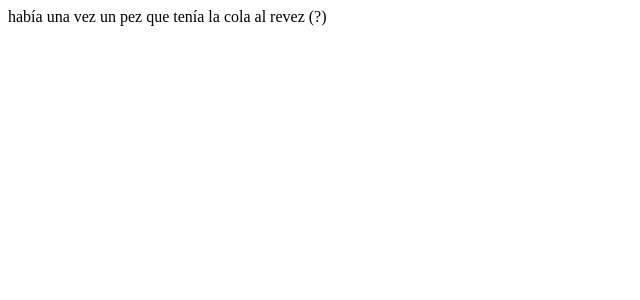
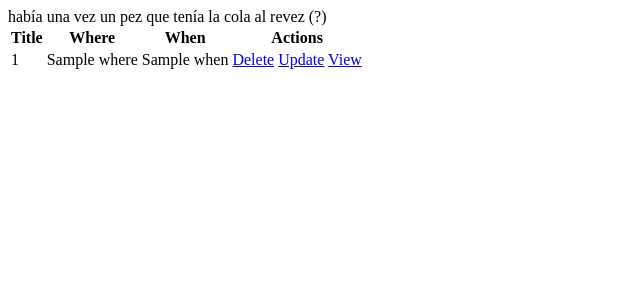
Before and after one commit to beigna/mitin, a Django app: template source/templates/meetings/list.html in a window 1280 px wide. Shown: the top 300 px of the page, without its empty margins (0-640 px from the left). Run offline with Django 3.2, Linux system fonts and the light colour scheme; the template is opened without the code that fills it: most values are stand-ins (such as "Sample title", 1, 10 or a date in 2020); parts of the project's set-up code (start-up, migrations or seed data) failed here and were passed over.

Commit message:
New urls, views and templates

```diff
--- a/source/meetings/urls.py
+++ b/source/meetings/urls.py
@@ -3,7 +3,12 @@ from django.conf.urls.defaults import patterns, url
 
 urlpatterns = patterns('meetings.views',
     url(r'^$', 'list', name='meetings_list'),
+    url(r'^(?P<slug>[\w\-]+)/$', 'view', name='meetings_view'),
+
     url(r'^create/$', 'create', name='meetings_create'),
+    url(r'^(?P<slug>[\w\-]+)/update/$', 'update', name='meetings_update'),
+    url(r'^(?P<slug>[\w\-]+)/delete/$', 'delete', name='meetings_delete'),
+
     url(r'^confirm/$', 'confirm', name='meetings_confirm'),
     url(r'^respond/$', 'respond', name='meetings_respond'),
 )
--- a/source/templates/meetings/list.html
+++ b/source/templates/meetings/list.html
@@ -3,4 +3,25 @@
 
 {% block content %}
 había una vez un pez que tenía la cola al revez (?)
+
+<table>
+  <tr>
+    <th>{% trans 'Title' %}</th>
+    <th>{% trans 'Where' %}</th>
+    <th>{% trans 'When' %}</th>
+    <th>{% trans 'Actions' %}</th>
+  </tr>
+  {% for meeting in meetings %}
+  <tr>
+    <td>{{ meeting.id }}</td>
+    <td>{{ meeting.where }}</td>
+    <td>{{ meeting.when }}</td>
+    <td>
+      <a href="{% url meetings_delete meeting.slug %}">{% trans 'Delete' %}</a>
+      <a href="{% url meetings_update meeting.slug %}">{% trans 'Update' %}</a>
+      <a href="{% url meetings_view meeting.slug %}">{% trans 'View' %}</a>
+    </td>
+  </tr>
+  {% endfor %}
+</table>
 {% endblock %}
```
Also changed, not shown: source/meetings/views.py (+19 -1 lines), source/templates/meetings/view.html (added, +23 -0 lines).
